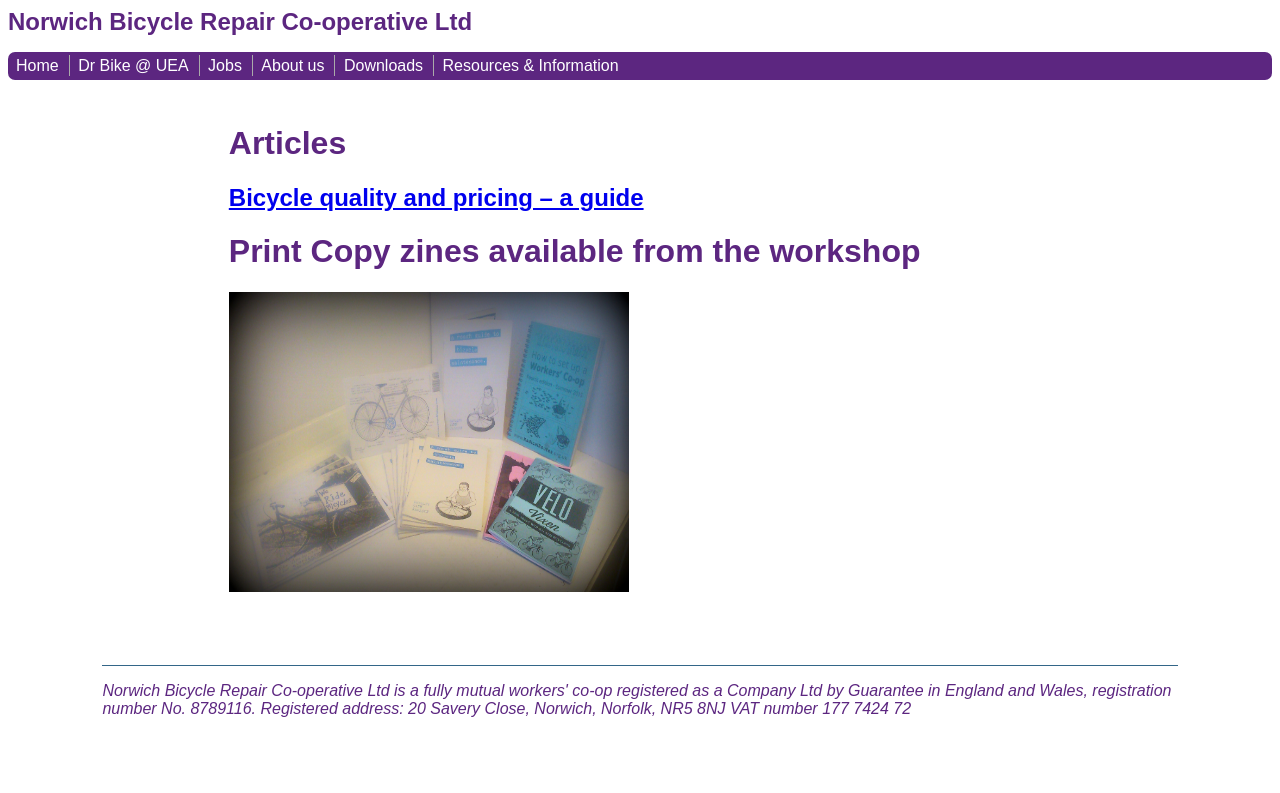
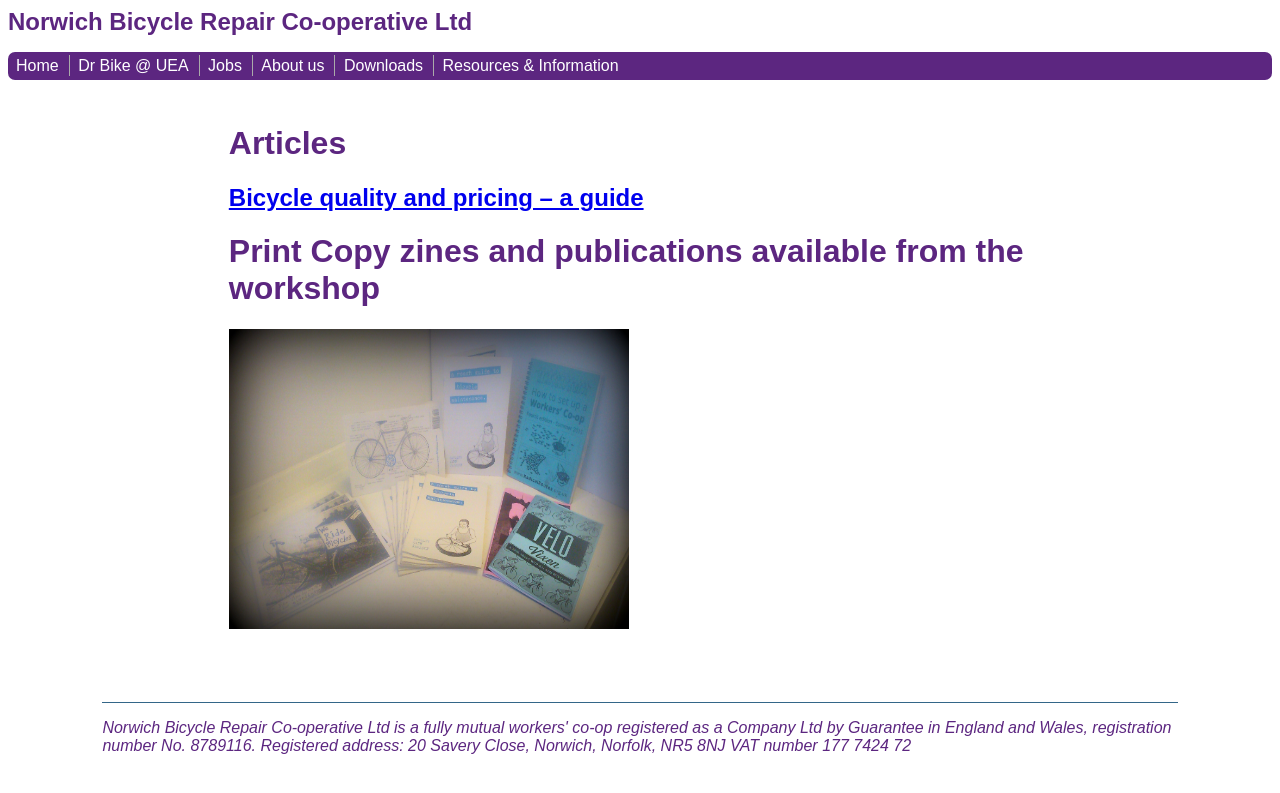
Before and after one commit to norwichbicyclerepaircooperative/norwichbicyclerepaircooperative.github.io, a Jekyll site: the page built from resources-information/index.md, in a window 1280 px wide. Shown: the top 793 px of the page. Built offline with Jekyll 4.4.1, drawn with Linux system fonts in a browser that asks for light colours.

Commit message:
Update index.md

```diff
--- a/resources-information/index.md
+++ b/resources-information/index.md
@@ -7,6 +7,6 @@
 
 ## [Bicycle quality and pricing – a guide](http://www.norwichbicyclerepaircoop.co.uk/resources-information/quality-pricing-guide/)
 
-# Print Copy zines available from the workshop
+# Print Copy zines and publications available from the workshop
 
 <img src="/static/images/Zines_for_sale.jpg" width="400" height="300" />
```
